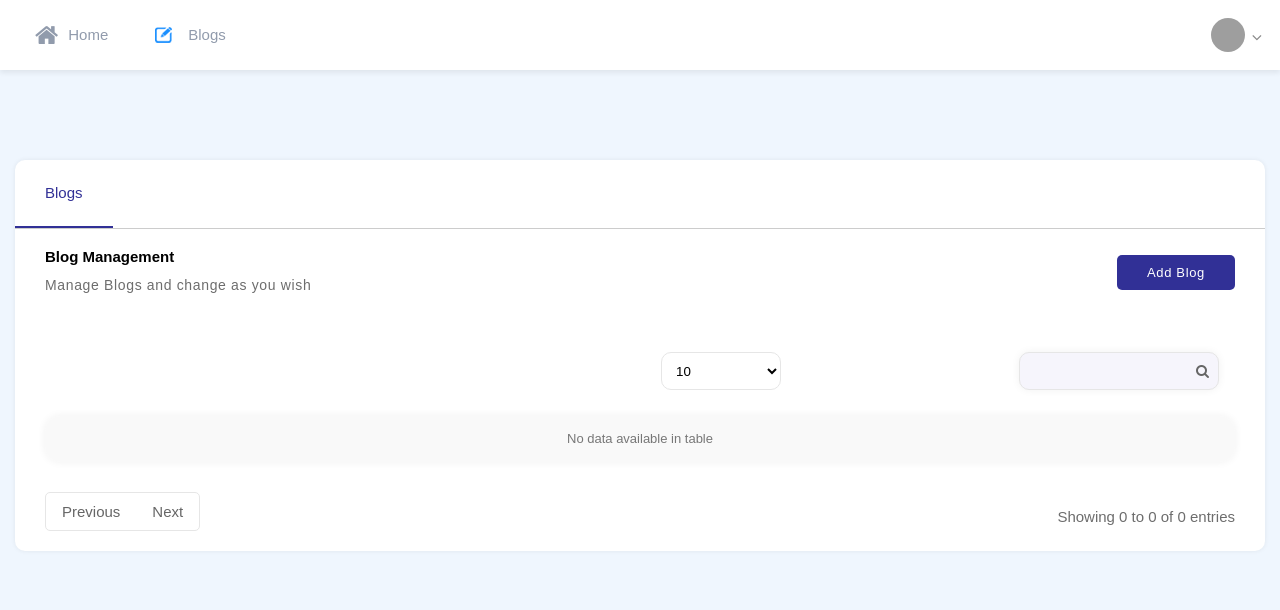
After one commit to swarupOGM/cms_blog_management, a Flask app: page /blog/listing/ in a window 1280 px wide. The commit adds this page. Shown: the top 610 px of the page. Run offline with Flask 3, Linux system fonts and the light colour scheme; the visitor is signed in with stand-in values (Sample User, id 1); parts of the project's set-up code (start-up, migrations or seed data) failed here and were passed over; some libraries are stand-ins or nearby versions; some web fonts are replaced; grey boxes are pictures that could not be loaded.

Commit message:
changes done

```diff
--- a/app.py
+++ b/app.py
@@ -9,6 +9,7 @@ import uuid
 from base64 import b64encode
 from werkzeug.utils import secure_filename
 import os
+from sqlalchemy import desc
 app = Flask(__name__)
 print()
 # app.config['SQLALCHEMY_DATABASE_URI'] = 'mysql://{}:{}@localhost/{}'.format(environ['DB_USER'],environ['DB_PASS'], environ['DB_DATABASE'])
@@ -70,13 +71,31 @@ class User(db.Model):
     def full_name(self):
         return self.first_name + ' ' + self.last_name
 
+@app.route('/admin/home/',  methods=['GET'])
+def home():
+    admin_user = User.query.first()
+    if 'user_id' in session:
+        return render_template('home_page.html', all_employee=admin_user )
+    else:
+        return render_template('employee_login.html')
 
+@app.route('/blog/listing/', methods=['GET'])
+def blog_listing():
+    if request.method=='GET':
+        blog = Blog.query.order_by(desc(Blog.date_created)).all()
+    admin_user = User.query.first()
+    # all_role = role.query.all()
+    # print(all_role)
+    if 'user_id' in session:
+        return render_template('blog_listing_page.html', all_employee=admin_user, blogs=blog )
+    else:
+        return render_template('employee_login.html')
 
 @app.route('/growealth', methods=['GET'])
 def index_page():
     admin_user = User.query.first()
     created_by=admin_user.full_name()
-    blog = Blog.query.all()
+    blog = Blog.query.filter_by(is_active=True).all()
     return render_template('index.html', blogs=blog, created_by=created_by)
 
 
@@ -93,10 +112,10 @@ def activate_blog(id):
             blog_obj.is_active = True
             db.session.add(blog_obj)
             db.session.commit()
-            blog = Blog.query.all()
+            blog = Blog.query.order_by(desc(Blog.date_created)).all()
             admin_user = User.query.first()
             message = "Blog Activated Successfully!"
-            return render_template('blog_list.html', all_employee=admin_user, blogs=blog, success_message=message)
+            return render_template('blog_listing_page.html', all_employee=admin_user, blogs=blog, success_message=message)
     if 'user_id' in session:
         return redirect(url_for("blog_list"))
     else:
@@ -115,10 +134,10 @@ def deactivate_blog(id):
             blog_obj.is_active = False
             db.session.add(blog_obj)
             db.session.commit()
-            blog = Blog.query.all()
+            blog = Blog.query.order_by(desc(Blog.date_created)).all()
             admin_user = User.query.first()
             message = "Blog Deactivated Successfully!"
-            return render_template('blog_list.html', all_employee=admin_user, blogs=blog, message=message)
+            return render_template('blog_listing_page.html', all_employee=admin_user, blogs=blog, message=message)
     if 'user_id' in session:
         return redirect(url_for("blog_list"))
     else:
@@ -162,14 +181,15 @@ def deleteblog(id):
             blog_obj = Blog.query.filter_by(id=id).one()
             db.session.delete(blog_obj)
             db.session.commit()
-            blog = Blog.query.all()
+            blog = Blog.query.order_by(desc(Blog.date_created)).all()
             admin_user = User.query.first()
             message = "Deleted Successfully!"
-            return render_template('blog_list.html', all_employee=admin_user, blogs=blog, message=message)
+            return render_template('blog_listing_page.html', all_employee=admin_user, blogs=blog, message=message)
     if 'user_id' in session:
-        return redirect(url_for("blog_list"))
+        return redirect(url_for("blog_listing"))
     else:
         return redirect(url_for('login'))
+
 #edit blog
 @app.route('/edit/blog/<id>', methods=['GET', 'POST'])
 def edit_blog(id):
@@ -177,15 +197,25 @@ def edit_blog(id):
         print("under the id")
         blog_obj = Blog.query.filter_by(id=id).first()
     elif request.method == 'POST':
+        print("under the else")
         blog_obj = Blog.query.filter_by(id=id).first()
         blog_obj.blog_title = request.form.get('title')
         blog_obj.blog_description = request.form.get('desc')
+        image = request.files.get('image')
+        print(image)
+        blog_obj.image = image.read()
+        blog_obj.image_name = image.filename
         db.session.add(blog_obj)
         db.session.commit()
-        blog = Blog.query.all()
+        #image save
+        image.seek(0)
+        path = os.path.join(app.config['UPLOAD_FOLDER'], secure_filename(image.filename))
+        image.save(path)
+
+        blog = Blog.query.order_by(desc(Blog.date_created)).all()
         admin_user = User.query.first()
         message = "Updated Successfully!"
-        return render_template('blog_list.html', all_employee=admin_user, blogs=blog, success_message=message)
+        return render_template('blog_listing_page.html', all_employee=admin_user, blogs=blog, success_message=message)
     admin_user = User.query.first()
     if 'user_id' in session:
         return render_template('blog_edit.html', all_employee=admin_user, blog=blog_obj )
@@ -205,10 +235,12 @@ def add_blog():
                     image_name=image.filename, image=image.read())
         db.session.add(blog)
         db.session.commit()
-    admin_user = User.query.first()
-    # all_role = role.query.all()
-    # print(all_role)
+        return redirect(url_for('blog_listing'))
+    elif request.method=='GET':
+        admin_user = User.query.first()
+        return render_template('personnel.html', all_employee=admin_user )
     if 'user_id' in session:
+        admin_user = User.query.first()
         return render_template('personnel.html', all_employee=admin_user )
     else:
         return render_template('employee_login.html')
@@ -292,7 +324,7 @@ def login():
             print(check_password_hash(user.password, password))
             if user.is_admin:
                 session['user_id'] = user.id
-                return redirect(url_for('register_employee',  user=user.is_admin))
+                return redirect(url_for('home',  user=user.is_admin))
             elif user and check_password_hash(user.password, password):
                 session['user_id'] = user.id
                 print("in if")
--- a/templates/base.html
+++ b/templates/base.html
@@ -5,7 +5,7 @@
 	<meta charset="UTF-8">
 	<meta content="IE=edge" http-equiv="X-UA-Compatible">
 	<meta content="width=device-width, initial-scale=1" name="viewport">
-	<title>Cms Blog</title>
+	<title>Growealth Blog</title>
 	<!-- <link rel="shortcut icon" type="image/x-icon" href="/static/images/favicon.png"> -->
 
 
@@ -41,14 +41,6 @@
 			<header>
 				<div class="container">
 					<div class="inner_header">
-						<div class="logopanel">
-							<a class="sidetogglebtn">
-								<img src="/static/images/icon/toogle.png" alt="" class="block__mb">
-							</a>
-							<!-- <a href="dashboard.html" class="logoprt">
-								<img src="/static/images/logo.png" alt="">
-							</a> -->
-						</div>
 						<div class="nav">
 							<div class="top_userpanel block__mb">
 								<div class="flex">
@@ -68,16 +60,16 @@
 							</div>
 							<ul>
 								<li>
-									<a href="/blog/list/">
+									<a href="/admin/home/">
 										<i class="fa fa-home"></i>
-										My Blogs
+										Home
 									</a>
 								</li>
 
 								<li>
-									<a href="/add/blog/">
+									<a href="/blog/listing/">
 										<img src="/static/images/icon/edit.png" alt="">
-										Blog Managemt
+										Blogs
 									</a>
 								</li>
 								<li class="block__mb">
@@ -203,8 +195,6 @@
 												Reset Password
 											</a>
 										</li>
-
-
 										<li>
 											<a href="/logout/">
 												<img src="/static/images/icon/logout.png" alt="">
--- a/templates/blog_list.html
+++ b/templates/blog_list.html
@@ -66,7 +66,7 @@
                                             <small>Status: Active</small>
                                         </span>
                                     {% else %}
-                                        <span class="green">
+                                        <span class="red">
                                             <small>Status: Inactive</small>
                                         </span>
                                     {% endif %}
--- /dev/null
+++ b/templates/blog_listing_page.html
@@ -0,0 +1,178 @@
+{% extends 'base.html' %}
+{% block body %}
+
+<div class="body__panel">
+    <div class="container">
+        <div class="heading_wrap">
+            <dif align="middle">
+                <!-- <img src="/static/images/icon/cross.png" alt=""> -->
+                {% if message %}
+                        <h2 align="middle" style="color:red;"><b>{{message}}</b></h1>
+                {% endif %}
+                {% if success_message %}
+                        <h2 align="middle" style="color:green;"><b>{{success_message}}</b></h1>
+                {% endif %}
+            </dif>
+        </div>
+
+        <div class="panel margin30">
+            <div class="tabprt">
+                <div class="block__mb_short">
+                    <div class="resHeading">
+                        <h3>Blog Management</h3>
+                        <a class="mob_sidetogglebtn">
+                            <img src="images/icon/toogle.png" alt="">
+                        </a>
+                    </div>
+                </div>
+                <ul class="tabMenu shortmenu">
+                    <li>
+                        <a href="" class="active">Blogs</a>
+                    </li>
+
+                </ul>
+
+                <div class="personelBodyprt">
+                    <div class="topdeliveryprt">
+                        <span>
+                            <h3>Blog Management</h3>
+                            <p>
+                                Manage Blogs and change as you wish
+                            </p>
+                        </span>
+                        <a href="/add/blog/">
+                            <button class="btn bluebtn">
+                                Add Blog
+
+                            </button>
+                        </a>
+
+                    </div>
+                    <div class="datatable listing margin40">
+                        <div class="slcall">
+                            <input type="checkbox" />
+
+                            <!-- <label class="checkboxprt">
+                                Select all
+                            </label> -->
+                        </div>
+                        <table id="example-2" class="display" style="width:100%">
+                            <thead>
+                                <tr>
+                                    <th>&nbsp;</th>
+                                    <th>&nbsp;</th>
+                                    <th>&nbsp;</th>
+                                    <th>&nbsp;</th>
+                                    <th>&nbsp;</th>
+
+                                </tr>
+                            </thead>
+                            <tbody>
+                                {% for blog in blogs%}
+                                <tr>
+                                    <td>
+                                        <!-- <div class="vehicle_select"> -->
+                                            <!-- <input type="checkbox" /> -->
+
+                                        <label class="checkboxprt">
+                                            <a href="#">
+                                                <span>{{blog.blog_title}}</span>
+                                            </a>
+                                        </label>
+
+                                        <!-- </div> -->
+                                    </td>
+
+                                    <td>
+                                        {{blog.blog_description[0:50]}}...
+                                    </td>
+                                    <td>
+                                        {{blog.date_created.date()}}
+                                    </td>
+                                    <td>
+                                        {% if blog.is_active%}
+                                            <button class="btn btnactive">Active</button>
+                                        {% else %}
+                                            <button class="btn btndeactive">Inactive</button>
+                                        {% endif %}
+                                    </td>
+                                    <td align="right">
+                                        <a href="/edit/blog/{{blog.id}}">
+                                            <i class="fa fa-pencil green"></i>
+                                        </a>
+                                        {% if blog.is_active%}
+                                            <a href="/deactivate/blog/{{blog.id}}">
+                                                <i class="fa fa-ban red"></i>
+                                            </a>
+                                        {% else %}
+                                            <a href="/activate/blog/{{blog.id}}">
+                                                <i class="fa fa-ban green"></i>
+                                            </a>
+                                        {% endif %}
+                                        <a href="/delete/blog/{{blog.id}}">
+                                            <i class="fa fa-trash-o red"></i>
+                                        </a>
+                                    </td>
+
+
+                                </tr>
+                                {% endfor %}
+
+
+
+
+
+
+                            </tbody>
+                        </table>
+                    </div>
+                </div>
+
+
+            </div>
+        </div>
+    </div>
+</div>
+</div>
+</div>
+
+
+
+
+
+
+
+
+
+
+
+
+
+
+
+
+
+<!-- JS Plugins -->
+<script src="js/jquery.min.js" type="text/javascript"></script>
+
+<script src="js/jquery.mCustomScrollbar.concat.min.js"></script>
+
+<script src="https://cdn.datatables.net/1.10.24/js/jquery.dataTables.min.js"></script>
+<script>
+$('#example').DataTable({});
+$('#example-1').DataTable({});
+$('#example-2').DataTable({});
+$('#example-3').DataTable({});
+</script>
+
+<!-- custom js -->
+<script src="js/main.js" type="text/javascript"></script>
+
+
+
+
+
+
+
+
+	{% endblock body %}
```
Also changed, not shown: templates/blog_edit.html (+14 -14 lines), templates/home_page.html (added, +12 -0 lines).
